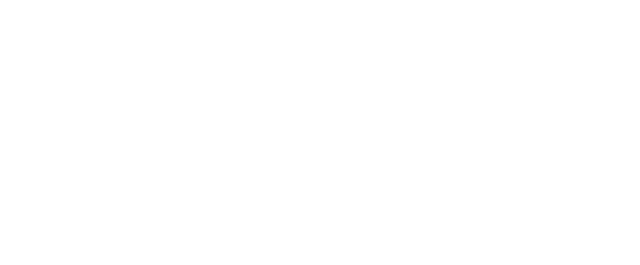
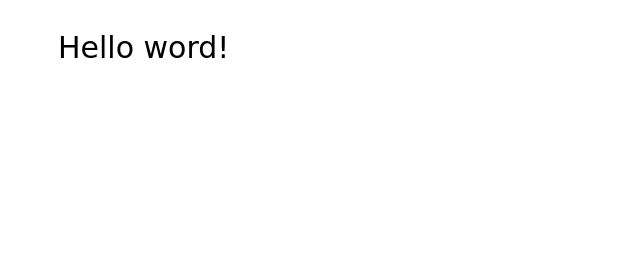
Before and after one commit to manhnq097/To-Do-List, a plain HTML site: page index.html in a window 1280 px wide. Shown: the whole page, without its empty margins (0-640 px from the left). Drawn offline with Linux system fonts and the light colour scheme.

Commit message:
second commit

```diff
--- a/index.html
+++ b/index.html
@@ -7,7 +7,7 @@
     <title>Document</title>
 </head>
 <body>
-
+    <div id="App"></div>
     <script src="./index.js"></script>
 </body>
 </html>
--- a/index.js
+++ b/index.js
@@ -0,0 +1,7 @@
+var canvas = document.createElement('canvas');
+canvas.width = 500;
+canvas.height = 250;
+var ctx = canvas.getContext('2d');
+ctx.font = '30px Cursive';
+ctx.fillText("Hello word!", 50, 50);
+document.querySelector('#App').appendChild(canvas);
```
